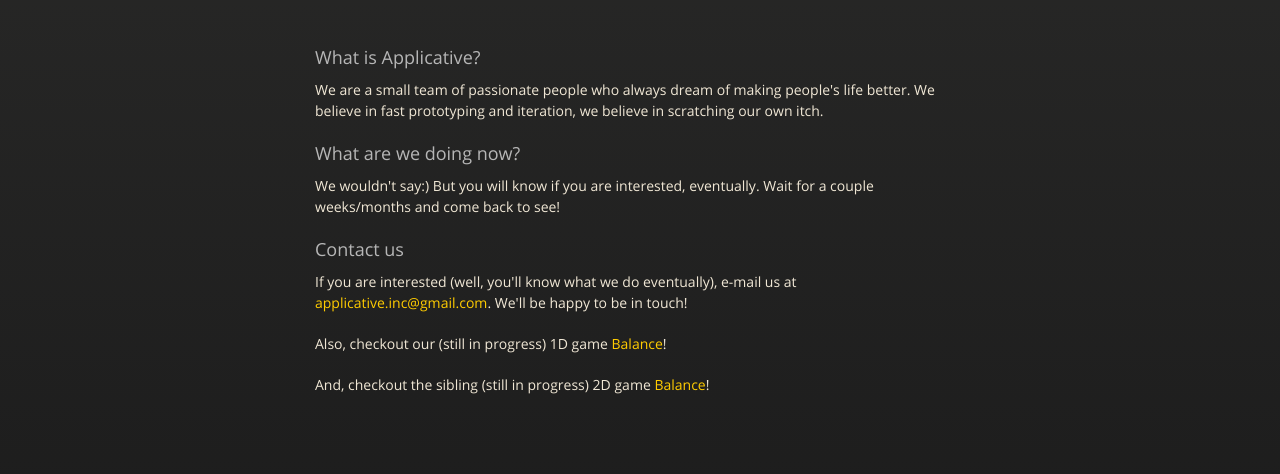
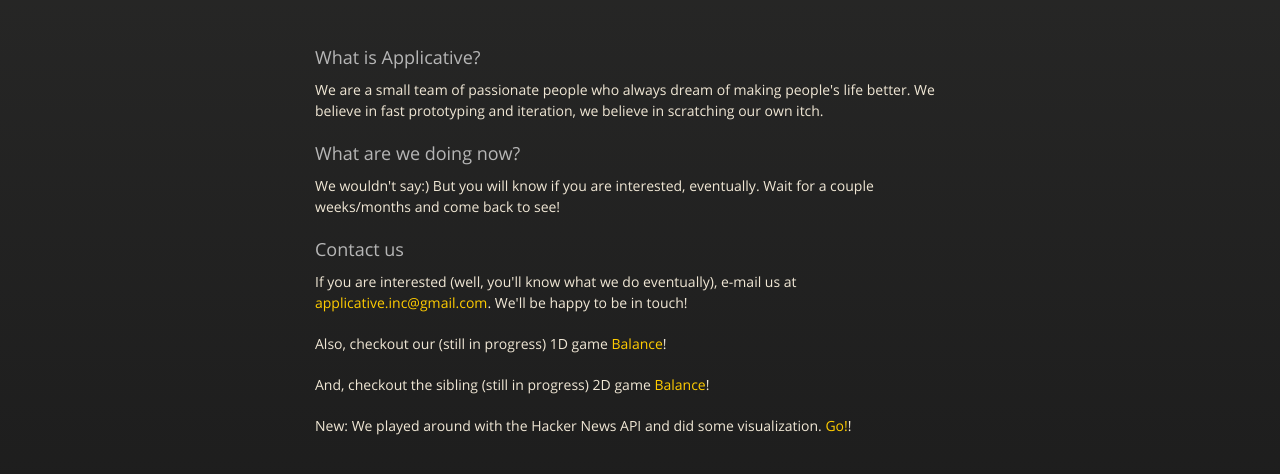
Before and after one commit to ApplicativeInc/ApplicativeInc.github.io, a plain HTML site: page index.html in a window 1280 px wide. Shown: the part 226-700 px from the top of the page. Drawn offline with nearby package versions, Linux system fonts and the light colour scheme.

Commit message:
HN Word Cloud page

```diff
--- a/index.html
+++ b/index.html
@@ -52,6 +52,7 @@
 
 <p>Also, checkout our (still in progress) 1D game <a href="http://applicativeinc.github.io/BalanceBowl/">Balance</a>!</p>
 <p>And, checkout the sibling (still in progress) 2D game <a href="http://applicativeinc.github.io/Balance/">Balance</a>!</p>
+<p>New: We played around with the Hacker News API and did some visualization. <a href="http://applicativeinc.github.io/HackerNewsWordCloud/">Go!</a>!</p>
       </section>
 
     </div>
```
